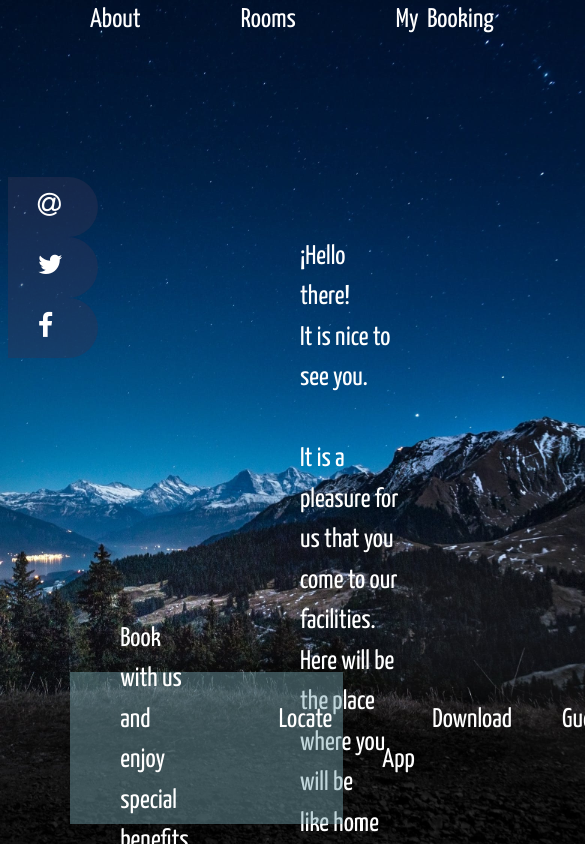
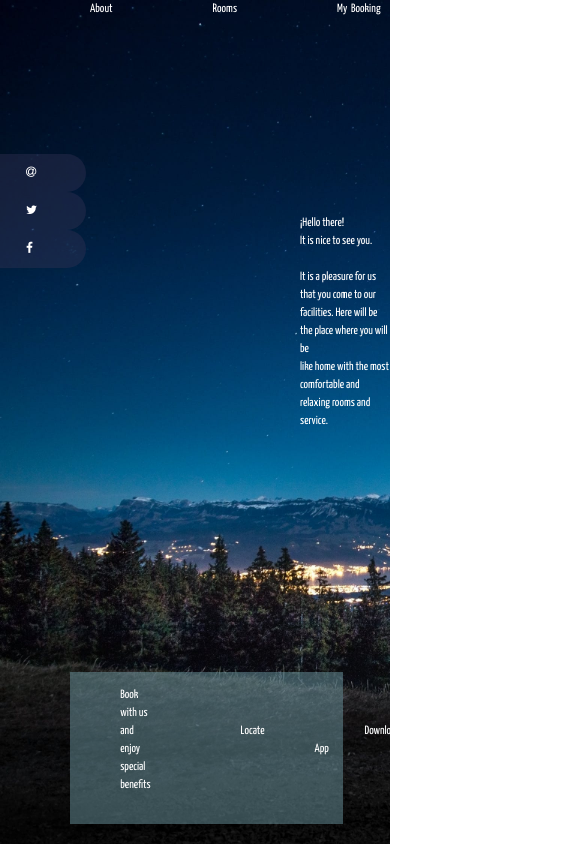
Before and after one commit to nattury/final, a Vue app: page / in a window 390 px wide. Shown: the top 844 px of the page, 585 px wide, since content can reach past the window. Built offline with nearby package versions, Linux system fonts and the light colour scheme.

Commit message:
cambiando font-size

```diff
--- a/src/App.vue
+++ b/src/App.vue
@@ -101,4 +101,10 @@ body {
   }
 } */
 
+@media (max-width: 800px){
+  .comun{
+    font-size: 12px;
+  }
+}
+
 </style>
--- a/src/components/Principal.vue
+++ b/src/components/Principal.vue
@@ -46,7 +46,7 @@ export default {
 }
 
 .redes {
-    margin-left: 2%;
+    margin-left: -1%;
     width: 70%;
     overflow: hidden;
     display: flex;
```
